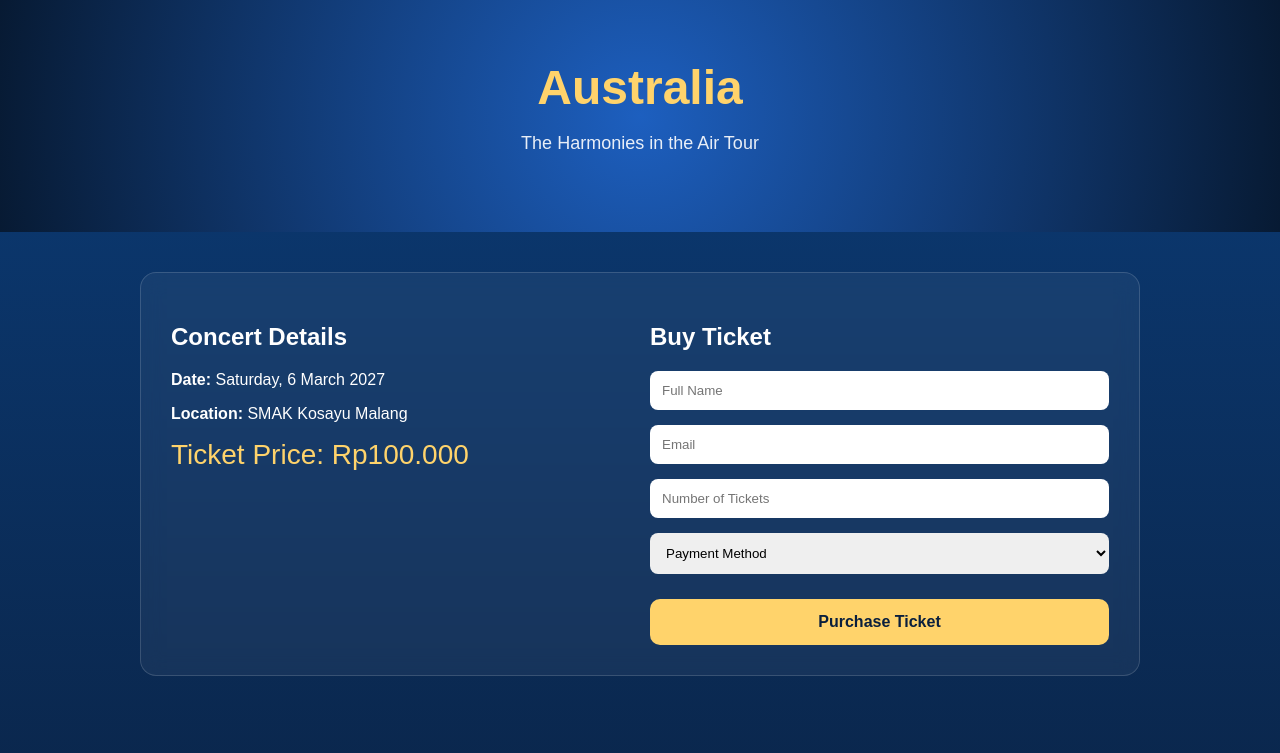
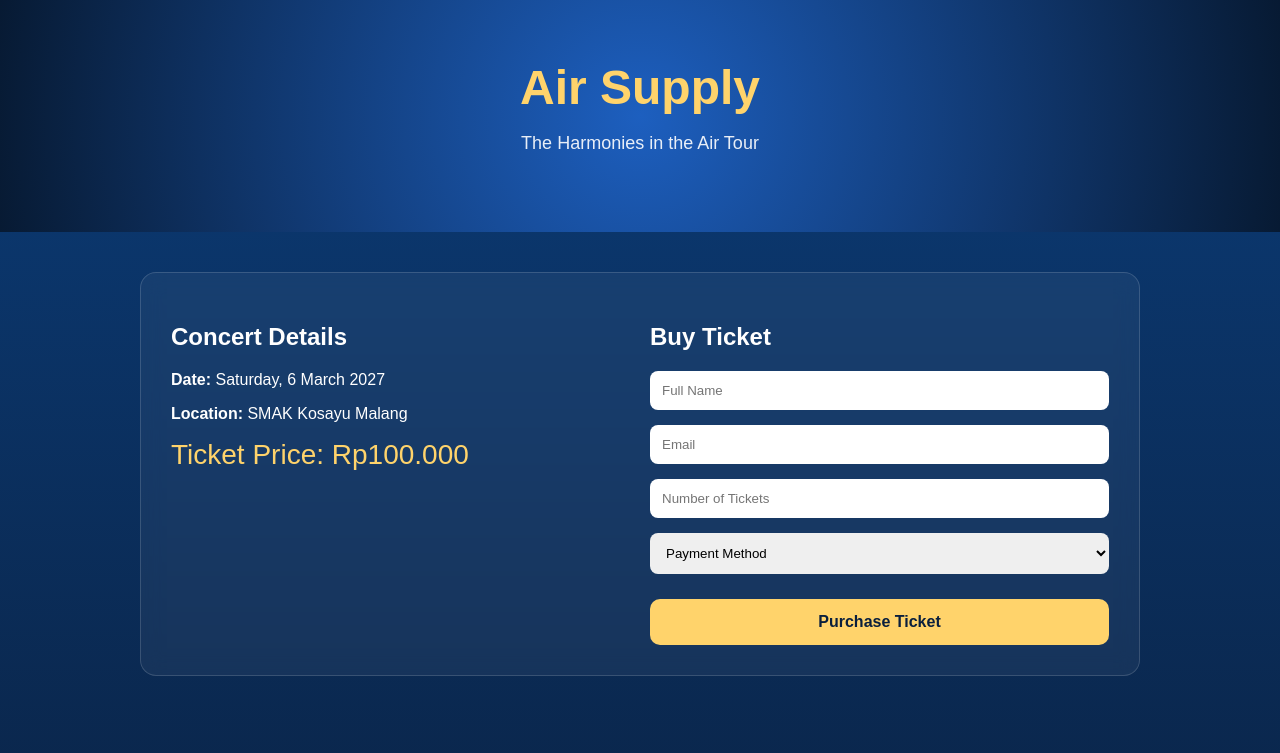
Before and after one commit to gabrieldarrenhariyanto-netizen/kosayuartfest, a plain HTML site: page index.html in a window 1280 px wide. Shown: the top 753 px of the page. Drawn offline with Linux system fonts and the light colour scheme.

Commit message:
Add files via upload

```diff
--- a/index.html
+++ b/index.html
@@ -100,7 +100,7 @@
 <body>
 
 <header>
-<h1>Australia</h1>
+<h1>Air Supply</h1>
 <p>The Harmonies in the Air Tour</p>
 </header>
 
```
